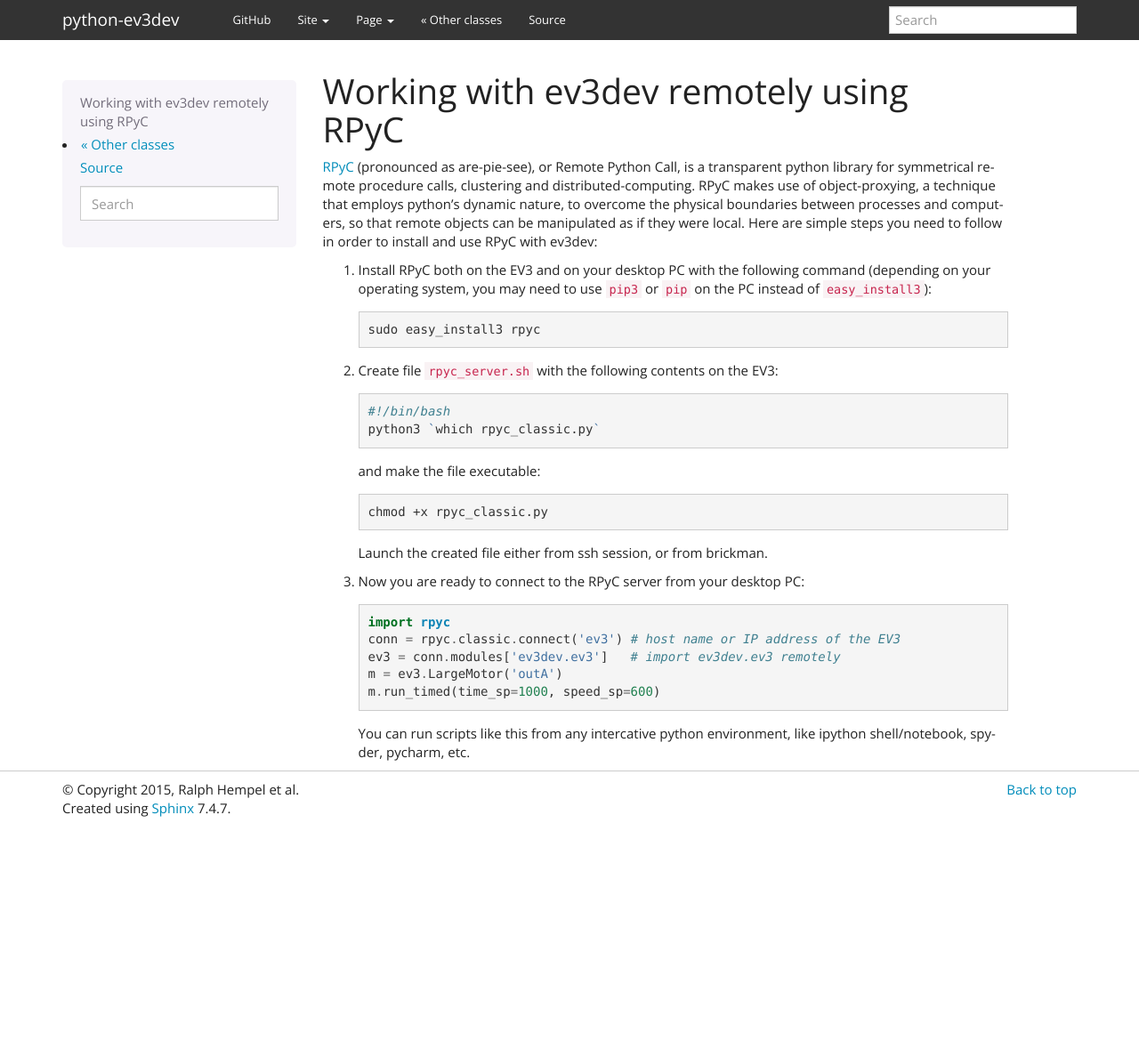
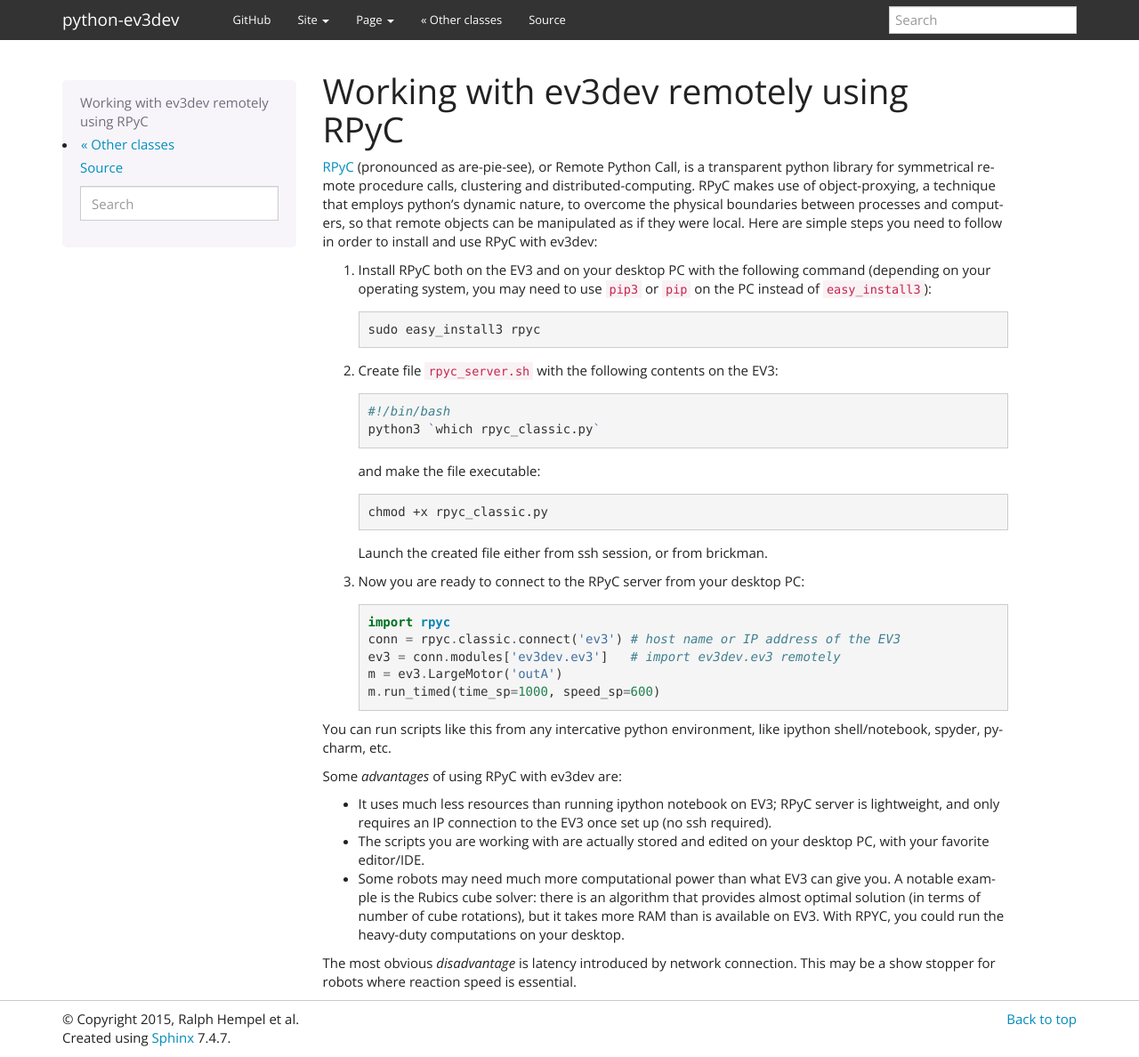
Before and after one commit to ev3dev/ev3dev-lang-python, a Sphinx documentation site: the page built from docs/rpyc.rst, in a window 1280 px wide and 1188 px high. Shown: the whole window at 89% size. Built offline with Sphinx 7.4.7, drawn with Linux system fonts in a browser that asks for light colours.

Commit message:
Talk about advantages/disadvantages of RPyC

```diff
--- a/docs/rpyc.rst
+++ b/docs/rpyc.rst
@@ -42,7 +42,23 @@ use RPyC with ev3dev:
        m = ev3.LargeMotor('outA')
        m.run_timed(time_sp=1000, speed_sp=600)
 
-   You can run scripts like this from any intercative python environment, like
-   ipython shell/notebook, spyder, pycharm, etc.
+You can run scripts like this from any intercative python environment, like
+ipython shell/notebook, spyder, pycharm, etc.
+
+Some *advantages* of using RPyC with ev3dev are:
+
+* It uses much less resources than running ipython notebook on EV3; RPyC server
+  is lightweight, and only requires an IP connection to the EV3 once set up (no
+  ssh required).
+* The scripts you are working with are actually stored and edited on your
+  desktop PC, with your favorite editor/IDE.
+* Some robots may need much more computational power than what EV3 can give
+  you. A notable example is the Rubics cube solver: there is an algorithm that
+  provides almost optimal solution (in terms of number of cube rotations), but
+  it takes more RAM than is available on EV3. With RPYC, you could run the
+  heavy-duty computations on your desktop.
+
+The most obvious *disadvantage* is latency introduced by network connection.
+This may be a show stopper for robots where reaction speed is essential.
 
 .. _RPyC: http://rpyc.readthedocs.io/
```
